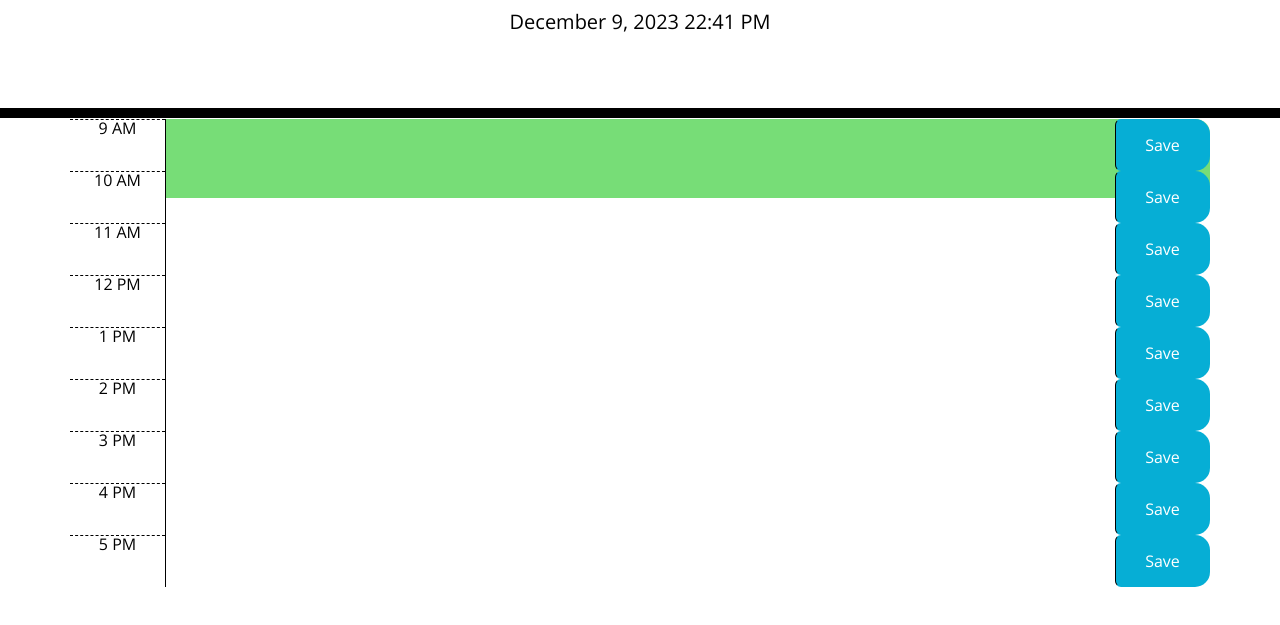
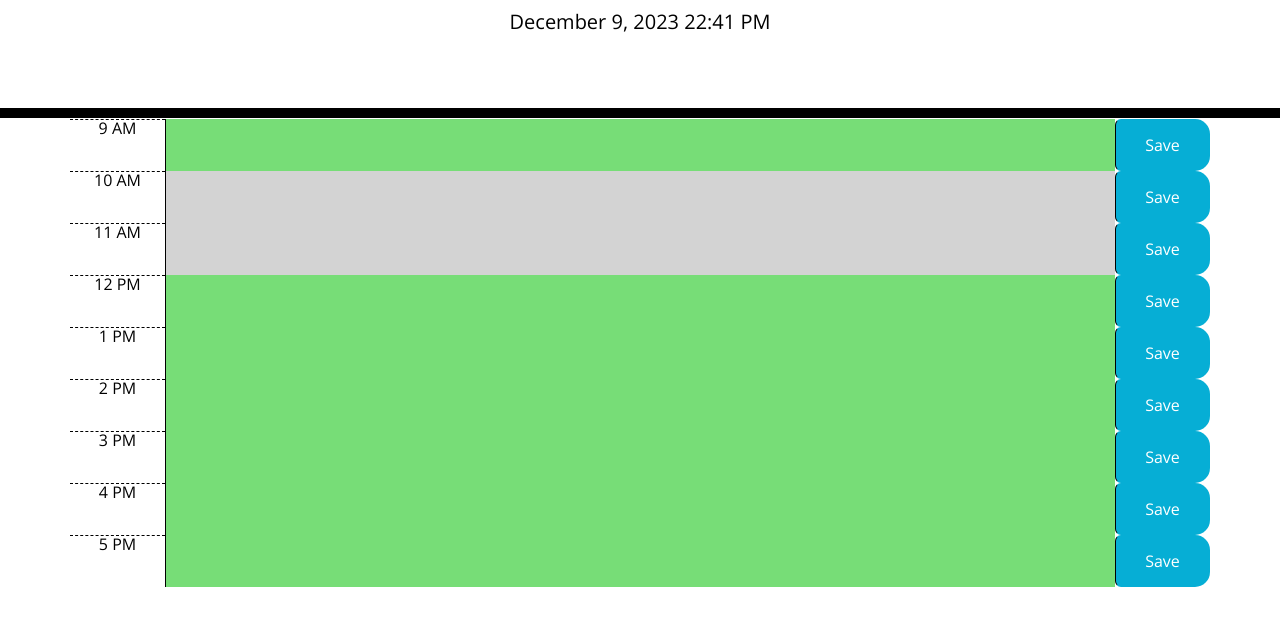
Before and after one commit to kenigreg/Work-Day-Scheduler, a plain HTML site: page starter/index.html in a window 1280 px wide. Shown: the part 169-794 px from the top of the page. Drawn offline with nearby package versions, Linux system fonts and the light colour scheme.

Commit message:
Completed the Color-code for each timeblock

```diff
--- a/starter/index.html
+++ b/starter/index.html
@@ -33,7 +33,7 @@
     </header>
     <div class="container">
       <!-- Timeblocks go here -->
-      <div id="hr9" class="row time-block future">
+      <div id="hr9" class="row time-block">
 
       </div>
     </div>
--- a/starter/script.js
+++ b/starter/script.js
@@ -23,12 +23,21 @@ const workTableTime = ['9 AM', '10 AM', '11 AM', '12 PM', '1 PM', '2 PM', '3 PM'
 function createElements() {
 
   workTableTime.forEach((time, index) => {
-    txt1 = $("<div></div>").addClass( "col-md-1 hour" ).text(time);
-    txt2 = $("<textarea></textarea>").addClass( "col-md-10 description" );
+    txt1 = $("<div></div>").addClass( "col-md-1 hour index" ).text(time);
+    txt2 = $("<textarea></textarea>").addClass( "col-md-10 description index" );
     txt3 = $("<button></button>").addClass("btn saveBtn col-md-1").text("Save");
     $( "#hr9" ).append(txt1, txt2, txt3);
 
+
+
+    if (time[index] === workTime) {
+      txt2.addClass( "present" );
+    } if (time[index] < workTime) {
+      txt2.addClass( "past" );
+    } else txt2.addClass( "future" );
   })
 
 }
+
+
 createElements();
```
